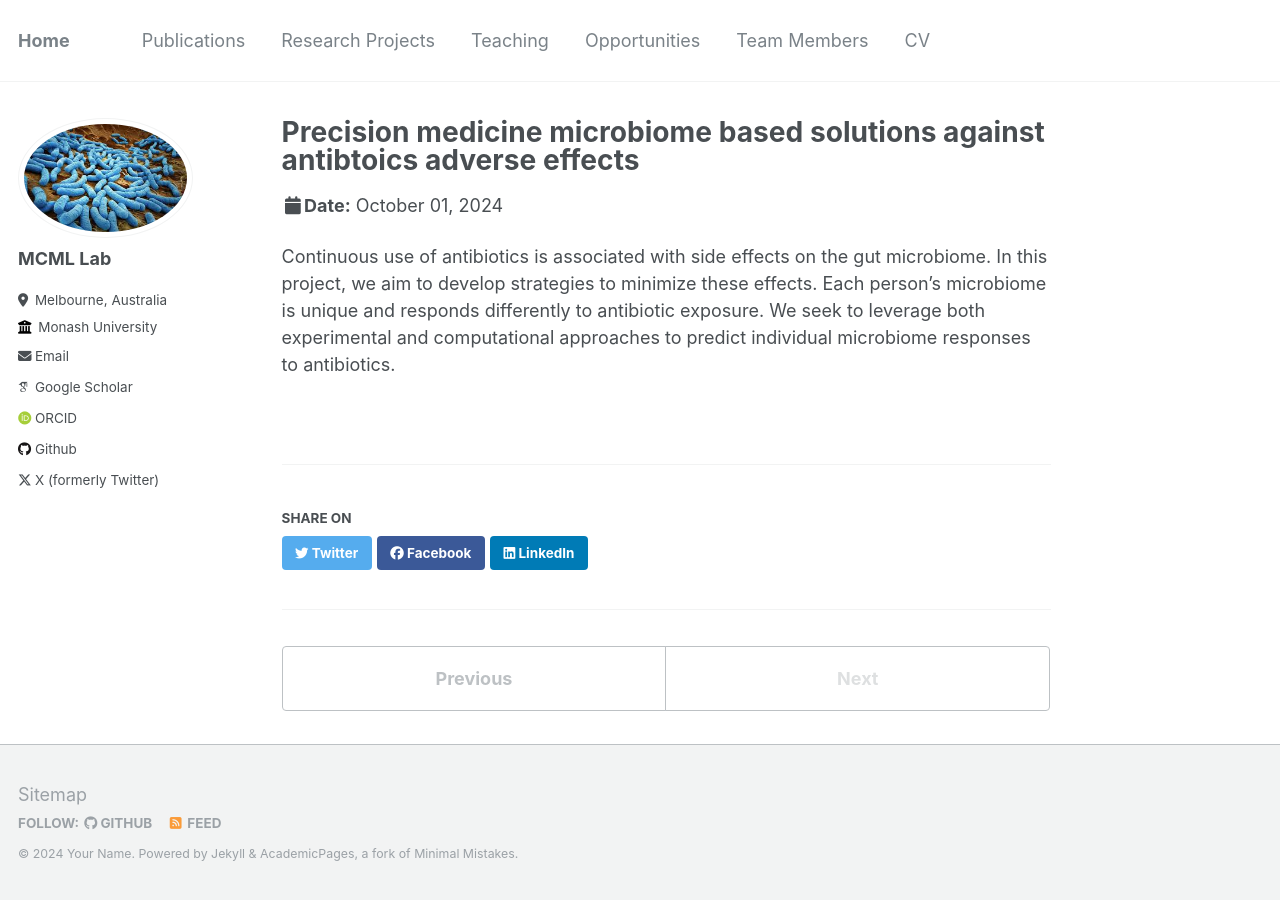
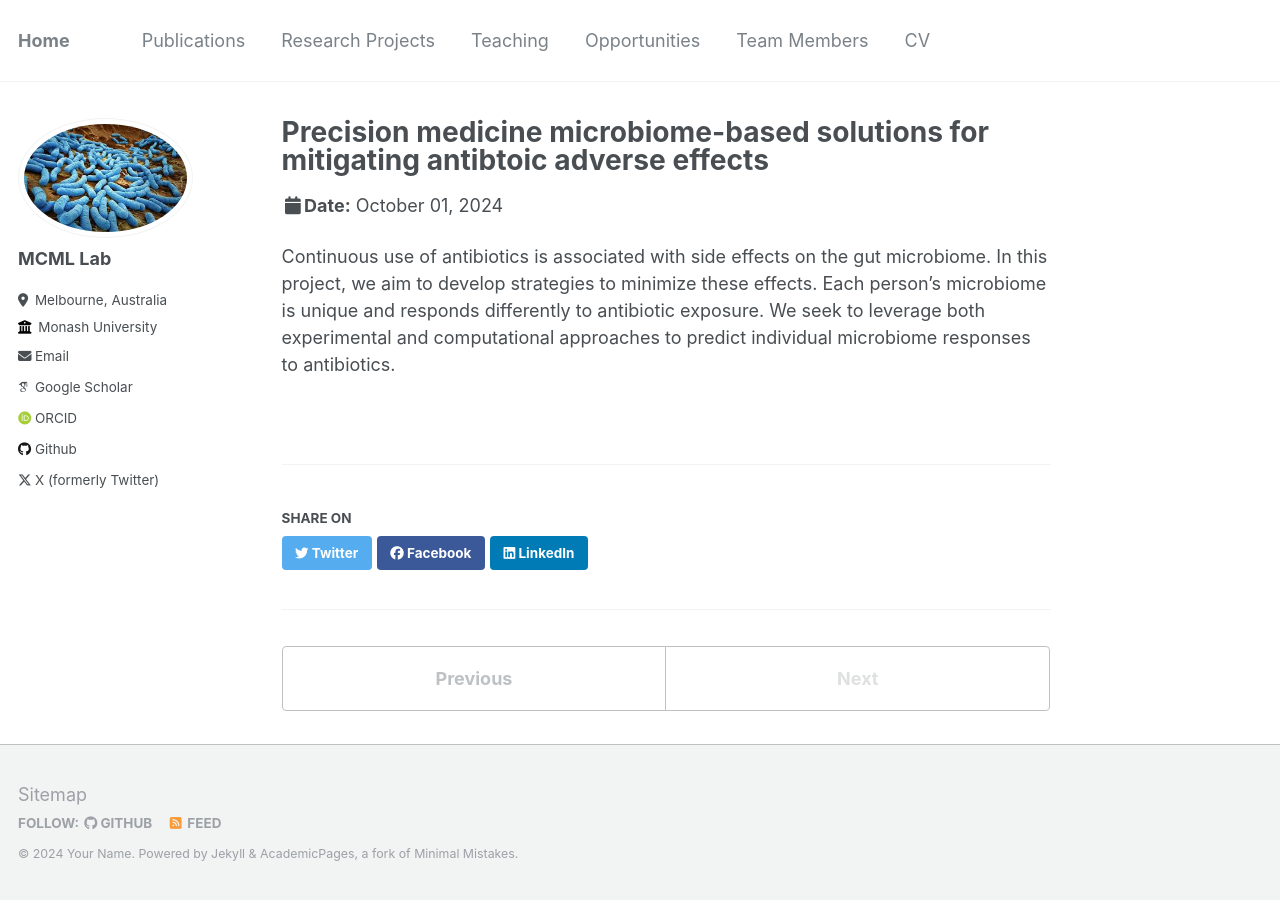
Before and after one commit to AminValiei/valieilab, a Jekyll site: the page built from _talks/2014-02-01-talk-2.md, in a window 1280 px wide. Built offline with Jekyll 4.4.1, drawn with Linux system fonts in a browser that asks for light colours; some web fonts are replaced.

Commit message:
Update 2014-02-01-talk-2.md

```diff
--- a/_talks/2014-02-01-talk-2.md
+++ b/_talks/2014-02-01-talk-2.md
@@ -1,5 +1,5 @@
 ---
-title: "Precision medicine microbiome based solutions against antibtoics adverse effects"
+title: "Precision medicine microbiome-based solutions for mitigating antibtoic adverse effects"
 collection: talks
 type: "Talk"
 #permalink: /talks/2014-02-01-talk-2
```
